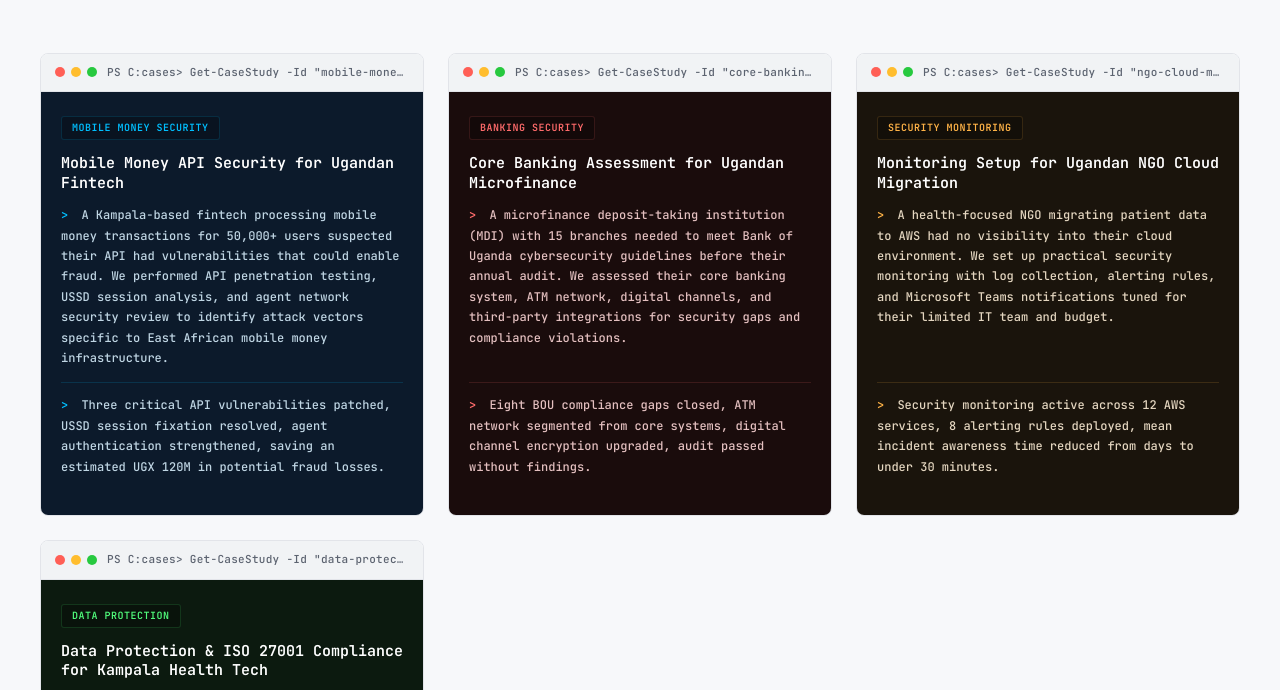
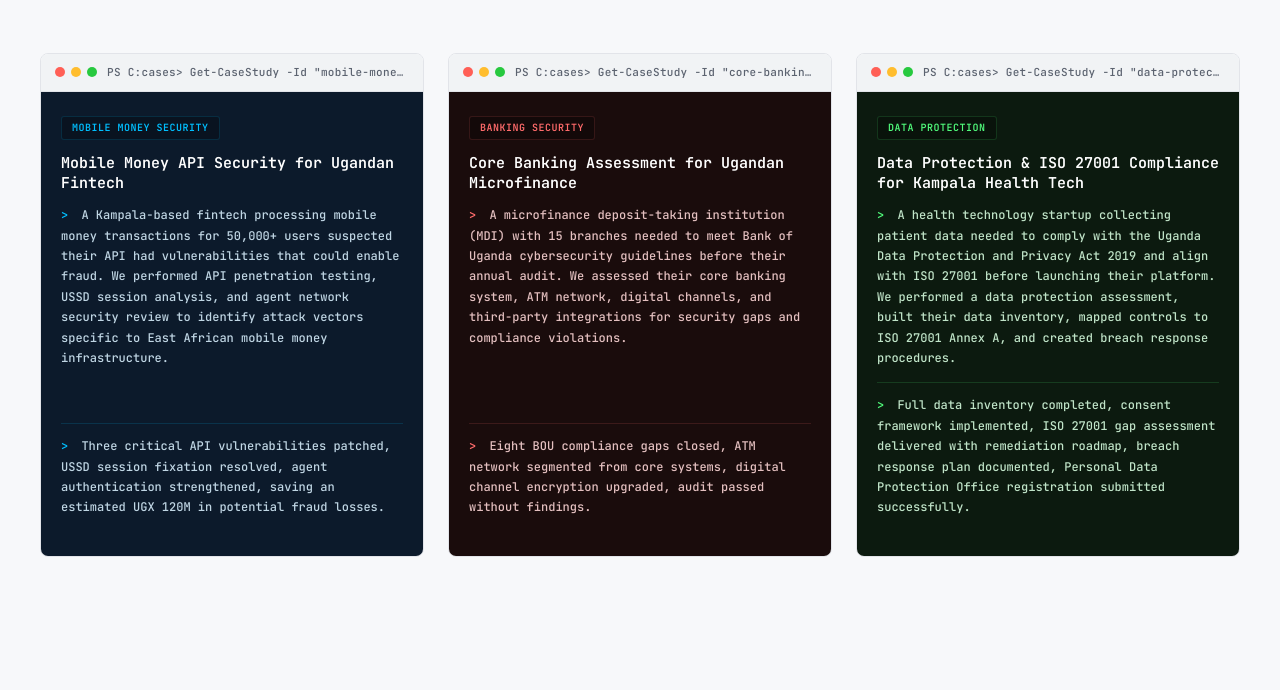
Before and after one commit to chromosems/cybersec-site, a website built with Vite: page cybersec-site/index.html in a window 1280 px wide. Shown: the part 7203-7893 px from the top of the page. Built offline with nearby package versions, Linux system fonts and the light colour scheme.

Commit message:
case studies: reduce to 3 cards, remove NGO cloud monitoring, 3-col grid

```diff
--- a/cybersec-site/src/main.ts
+++ b/cybersec-site/src/main.ts
@@ -640,22 +640,6 @@ app.innerHTML = `
         <p class="case-impact"><span class="case-prompt">&gt;</span> Eight BOU compliance gaps closed, ATM network segmented from core systems, digital channel encryption upgraded, audit passed without findings.</p>
       </div>
     </div>
-    <div class="case-card case-siem">
-      <div class="case-terminal-bar">
-        <div class="case-terminal-dots">
-          <span class="dot dot-red"></span>
-          <span class="dot dot-yellow"></span>
-          <span class="dot dot-green"></span>
-        </div>
-        <span class="case-terminal-title">PS C:\cases> Get-CaseStudy -Id "ngo-cloud-monitoring"</span>
-      </div>
-      <div class="case-terminal-body">
-        <span class="case-tag">Security Monitoring</span>
-        <h3>Monitoring Setup for Ugandan NGO Cloud Migration</h3>
-        <p><span class="case-prompt">&gt;</span> A health-focused NGO migrating patient data to AWS had no visibility into their cloud environment. We set up practical security monitoring with log collection, alerting rules, and Microsoft Teams notifications tuned for their limited IT team and budget.</p>
-        <p class="case-impact"><span class="case-prompt">&gt;</span> Security monitoring active across 12 AWS services, 8 alerting rules deployed, mean incident awareness time reduced from days to under 30 minutes.</p>
-      </div>
-    </div>
     <div class="case-card case-cloud">
       <div class="case-terminal-bar">
         <div class="case-terminal-dots">
--- a/cybersec-site/src/style.css
+++ b/cybersec-site/src/style.css
@@ -730,7 +730,7 @@ section::before {
 
 .cases-grid {
   display: grid;
-  grid-template-columns: repeat(auto-fill, minmax(300px, 1fr));
+  grid-template-columns: repeat(3, 1fr);
   gap: 24px;
 }
 
@@ -823,19 +823,6 @@ section::before {
   --prompt-color: #ff6b6b;
 }
 
-/* SIEM theme - Amber/Orange */
-.case-siem {
-  --theme-color: #ffb347;
-  --theme-glow: rgba(255, 179, 71, 0.15);
-  --theme-bg: rgba(255, 179, 71, 0.08);
-  --theme-border: rgba(255, 179, 71, 0.15);
-  --term-bg: #1a140c;
-  --term-text: #e4d6c0;
-  --term-heading: #ffffff;
-  --term-accent: #ffb347;
-  --prompt-color: #ffb347;
-}
-
 /* Cloud theme - Matrix Green */
 .case-cloud {
   --theme-color: #50fa7b;
@@ -851,7 +838,6 @@ section::before {
 
 .case-ai .case-terminal-body,
 .case-pentest .case-terminal-body,
-.case-siem .case-terminal-body,
 .case-cloud .case-terminal-body {
   background: var(--term-bg);
   color: var(--term-text);
```
